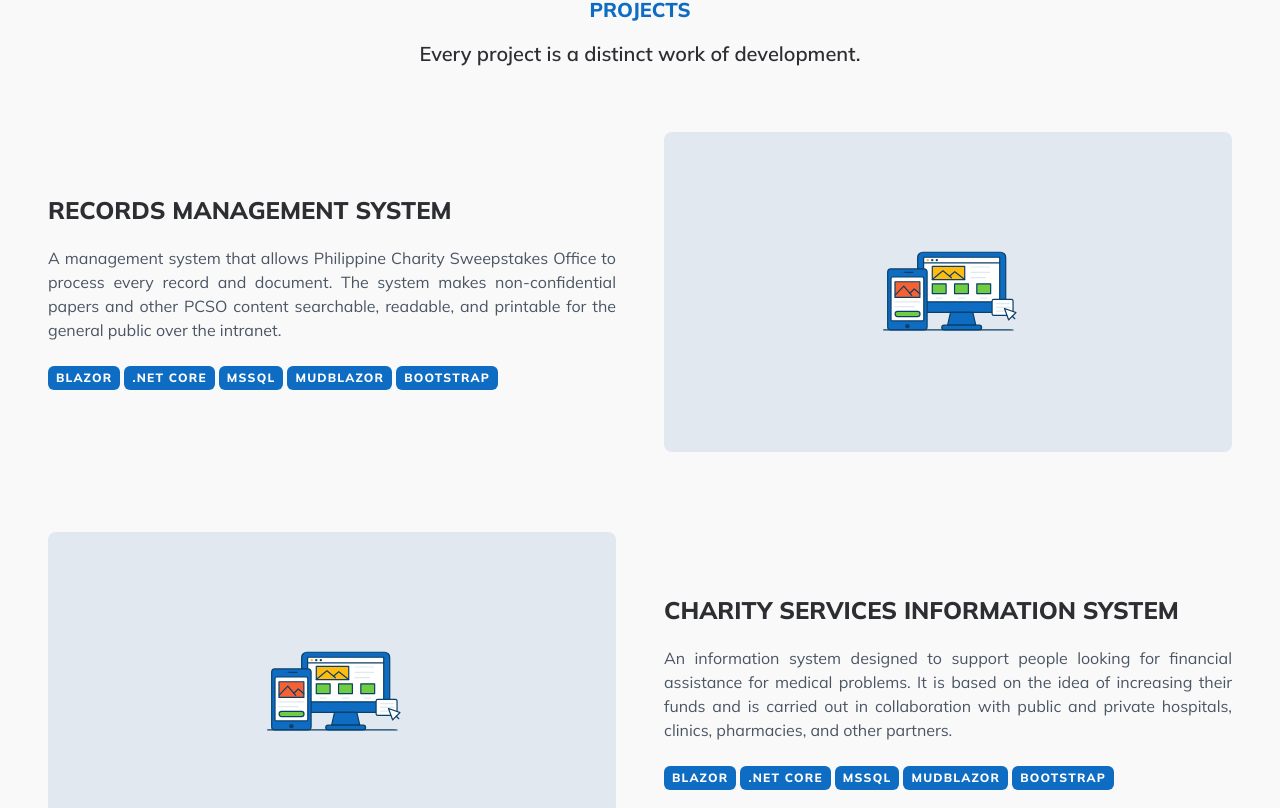
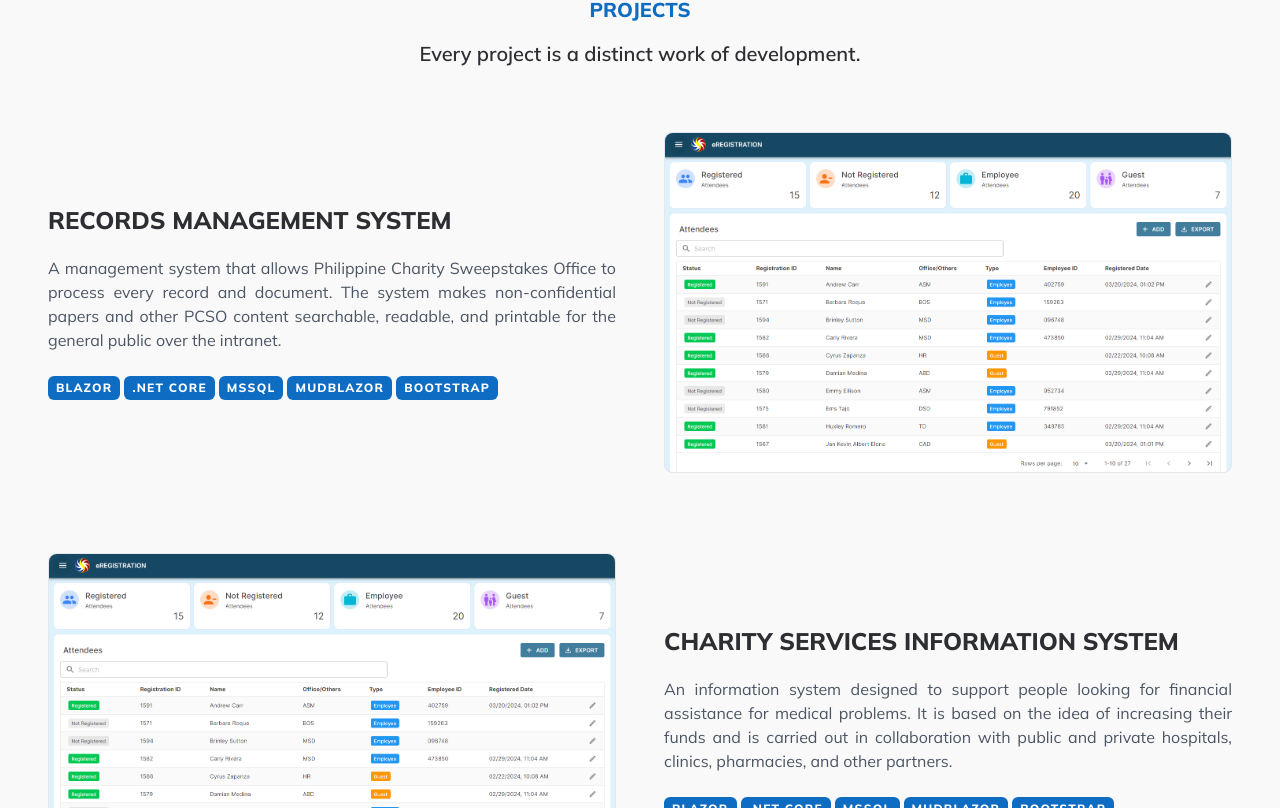
Before and after one commit to jerickdelarosa/vue-portfolio, a Vue app: page / in a window 1280 px wide. Shown: the part 1592-2400 px from the top of the page. Built offline with nearby package versions, Linux system fonts and the light colour scheme.

Commit message:
added online registration photo

```diff
--- a/src/assets/images/index.js
+++ b/src/assets/images/index.js
@@ -1,7 +1,11 @@
 import heroImage from './jerick-delarosa-hero.jpg'
 import imageTemplate from './image-frame.png'
+import eRegistrationUI from './e-registration-ui.png'
+import eRegistrationv2 from './e-registration-ui-v2.png'
 
 export {
     imageTemplate,
-    heroImage
+    heroImage,
+    eRegistrationUI,
+    eRegistrationv2
 }
--- a/src/components/sections/PortfolioSection.vue
+++ b/src/components/sections/PortfolioSection.vue
@@ -15,12 +15,13 @@
 
 
                     <div :class="`space-y-6 lg:space-y-0 lg:flex lg:items-center lg:gap-12 ${(projectList.length - 1) > index ? 'mb-20' : ''}  text-center lg:text-start`" v-for="(project, index) in projectList" :key="`project-${index}`">
-                        <!-- <div :class="`lg:w-6/12 ${(index %= 2) == 0 ? 'order-1 lg:order-2' : ''} flex justify-center bg-slate-200 rounded-lg`">
-                            <img src="https://images.unsplash.com/photo-1498050108023-c5249f4df085?q=80&w=2072&auto=format&fit=crop&ixlib=rb-4.0.3&ixid=M3wxMjA3fDB8MHxwaG90by1wYWdlfHx8fGVufDB8fHx8fA%3D%3D" alt="project-img" loading="lazy" class="rounded-lg h-auto md:w-[28rem] lg:w-auto">
+                        <div :class="`lg:w-6/12 ${(index %= 2) == 0 ? 'order-1 lg:order-2' : ''} flex justify-center bg-slate-200 rounded-lg border`">
+                            <!-- Screen dimension: 1440 x 865 -->
+                            <img :src="project.img" alt="project-img" loading="lazy" class="rounded-lg h-auto md:w-[28rem] lg:w-auto">
+                        </div>
+                        <!-- <div :class="`lg:w-6/12 ${(index %= 2) == 0 ? 'order-1 lg:order-2' : ''} flex justify-center items-center bg-slate-200 rounded-lg h-[12rem] md:h-[20rem]`">
+                            <img :src="uiDesign" alt="project-img" loading="lazy" class="rounded-lg h-60 w-60">
                         </div> -->
-                        <div :class="`lg:w-6/12 ${(index %= 2) == 0 ? 'order-1 lg:order-2' : ''} flex justify-center items-center bg-slate-200 rounded-lg h-[12rem] md:h-[20rem]`">
-                            <img :src="uiDesign" alt="project-img" loading="lazy" class="rounded-lg h-60 w-60">
-                        </div>
 
                         <div :class="`lg:w-6/12 ${(index %= 2) == 0 ? 'order-2 lg:order-1' : ''}`">
                             <h1 class="font-extrabold uppercase text-2xl mb-5 text-[#2d2e32]">{{ project.title }}</h1>
@@ -37,13 +38,15 @@
 </template>
 
 <script setup>
-import { uiDesign } from '@/assets/icons';
+// import { uiDesign } from '@/assets/icons';
+import { eRegistrationUI, eRegistrationv2} from '@/assets/images';
 
 const projectList = [
     {
         id: 'project-1',
         title: 'Records Management System',
         description: 'A management system that allows Philippine Charity Sweepstakes Office to process every record and document. The system makes non-confidential papers and other PCSO content searchable, readable, and printable for the general public over the intranet.',
+        img: eRegistrationv2,
         tech: [
             {
                 id: 'stack-1',
@@ -71,6 +74,7 @@
         id: 'project-2',
         title: 'Charity Services Information System',
         description: 'An information system designed to support people looking for financial assistance for medical problems. It is based on the idea of increasing their funds and is carried out in collaboration with public and private hospitals, clinics, pharmacies, and other partners.',
+        img: eRegistrationv2,
         tech: [
             {
                 id: 'stack-1',
@@ -98,6 +102,7 @@
         id: 'project-3',
         title: 'Online Event Registration',
         description: 'A digital platform designed to facilitate the seamless registration process for citizens attending agency-hosted events and activities. Through this system, individuals can easily sign up for events, workshops, and seminars, providing necessary information and preferences.',
+        img: eRegistrationUI,
         tech: [
             {
                 id: 'stack-1',
@@ -125,6 +130,7 @@
         id: 'project-4',
         title: 'Document Tracking System',
         description: 'A tracking system designed to efficiently manage and monitor the flow of important documents within the institution. It streamlines processes such as submission, review, approval, ensuring transparency, accountability, and compliance with relevant regulations.',
+        img: eRegistrationUI,
         tech: [
             {
                 id: 'stack-1',
```
Also changed, not shown: src/assets/images/e-registration-ui-v2.png (added), src/assets/images/e-registration-ui.png (added).
